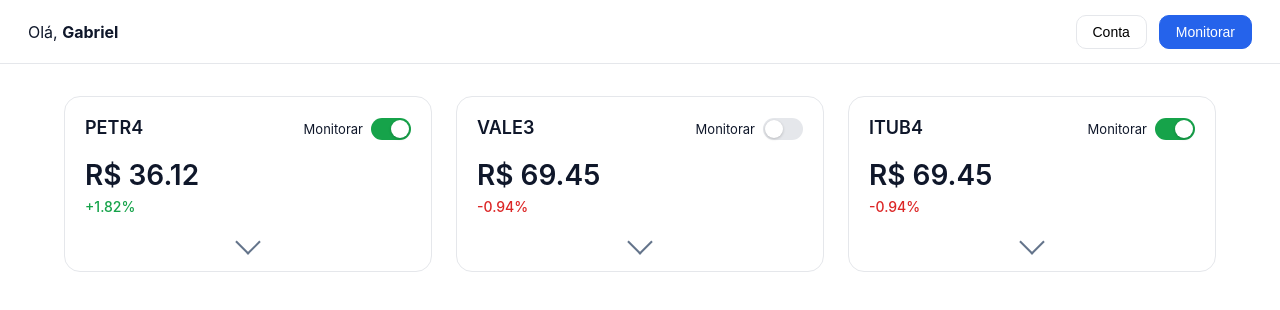
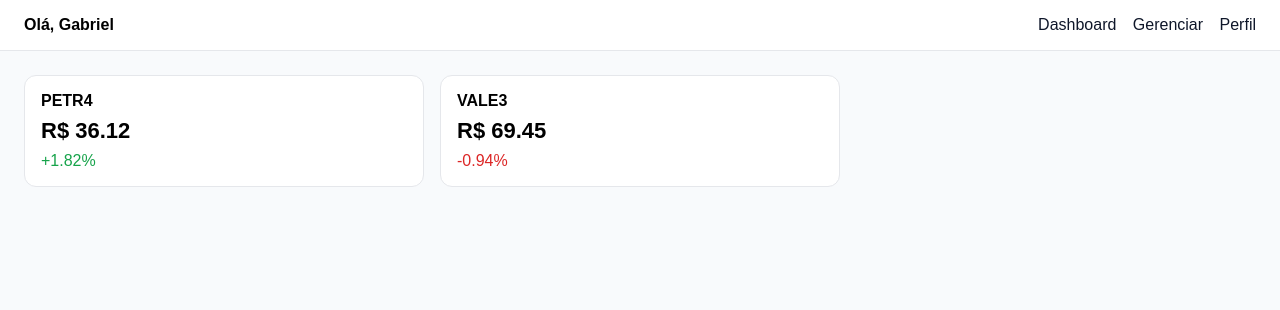
Before and after one commit to ferreiragah-dev/regero, a plain HTML site: page dashboard.html in a window 1280 px wide. Drawn offline with Linux system fonts and the light colour scheme.

Commit message:
Fix navigation links in dashboard

```diff
--- a/dashboard.html
+++ b/dashboard.html
@@ -1,105 +1,110 @@
 <!DOCTYPE html>
 <html lang="pt-BR">
 <head>
-  <meta charset="UTF-8" />
-  <title>Dashboard | Regero</title>
-  <meta name="viewport" content="width=device-width, initial-scale=1.0"/>
+  <meta charset="UTF-8">
+  <title>Dashboard</title>
+  <meta name="viewport" content="width=device-width, initial-scale=1">
 
-  <!-- CSS ABSOLUTO -->
-  <link rel="stylesheet" href="/styles.css">
+  <style>
+    body {
+      font-family: Arial, sans-serif;
+      background: #f8fafc;
+      margin: 0;
+    }
+
+    header {
+      background: #ffffff;
+      padding: 16px 24px;
+      border-bottom: 1px solid #e5e7eb;
+      display: flex;
+      justify-content: space-between;
+      align-items: center;
+    }
+
+    nav a {
+      margin-left: 12px;
+      text-decoration: none;
+      color: #0f172a;
+      font-weight: 500;
+    }
+
+    nav a:hover {
+      text-decoration: underline;
+    }
+
+    .board {
+      padding: 24px;
+      display: grid;
+      grid-template-columns: repeat(auto-fill, minmax(300px, 1fr));
+      gap: 16px;
+    }
+
+    .card {
+      background: #ffffff;
+      border: 1px solid #e5e7eb;
+      border-radius: 12px;
+      padding: 16px;
+    }
+
+    .price {
+      font-size: 22px;
+      font-weight: bold;
+      margin: 8px 0;
+    }
+
+    .up { color: #16a34a; }
+    .down { color: #dc2626; }
+  </style>
 </head>
 <body>
 
-<div class="topbar">
-  <div>Olá, <strong id="username">bem-vindo</strong></div>
-  <div class="nav">
-    <button class="btn">Conta</button>
-    <button class="btn primary">Monitorar</button>
-  </div>
-</div>
+<header>
+  <strong>Olá, <span id="username">usuário</span></strong>
+
+  <!-- NAVEGAÇÃO FUNCIONAL -->
+  <nav>
+    <a href="/dashboard.html">Dashboard</a>
+    <a href="/manage.html">Gerenciar</a>
+    <a href="/profile.html">Perfil</a>
+  </nav>
+</header>
 
 <div class="board" id="board"></div>
 
-<script src="/app.js"></script>
 <script>
-  const user = getUser();
-  document.getElementById('username').innerText = user.name || 'bem-vindo';
+  /* ===== USER ===== */
+  function getUser() {
+    return JSON.parse(localStorage.getItem('user')) || {
+      name: 'Gabriel'
+    };
+  }
+
+  document.getElementById('username').innerText = getUser().name;
+
+  /* ===== STOCKS ===== */
+  function getStocks() {
+    return JSON.parse(localStorage.getItem('stocks')) || [
+      { symbol: 'PETR4', price: 36.12, var: 1.82 },
+      { symbol: 'VALE3', price: 69.45, var: -0.94 }
+    ];
+  }
 
   const board = document.getElementById('board');
-  const timeframes = ['M1','M5','M15','M30','H1','D1'];
+  const stocks = getStocks();
 
-  function normalize(raw) {
-    return raw.map(s => ({
-      symbol: s.symbol,
-      name: s.name || '',
-      monitor: !!s.monitor,
-      tf: s.tf || 'M15',
-      price: s.price || (s.symbol === 'PETR4' ? 36.12 : 69.45),
-      var: s.var ?? (s.symbol === 'PETR4' ? 1.82 : -0.94),
-      expanded: false
-    }));
-  }
+  board.innerHTML = stocks.map(s => `
+    <div class="card">
+      <strong>${s.symbol}</strong>
 
-  let stocks = normalize(getStocks());
+      <div class="price">
+        R$ ${s.price.toFixed(2)}
+      </div>
 
-  function render() {
-    board.innerHTML = stocks.map((s, i) => `
-      <div class="card ${s.expanded ? 'expanded' : ''}">
-
-        <div class="card-header">
-          <div>
-            <div class="symbol">${s.symbol}</div>
-            <div class="company">${s.name}</div>
-          </div>
-
-          <div class="toggle">
-            Monitorar
-            <div class="switch ${s.monitor ? 'on' : ''}"
-                 onclick="toggleMonitor(${i})"></div>
-          </div>
-        </div>
-
-        <div class="price">R$ ${s.price.toFixed(2)}</div>
-
-        <div class="variation ${s.var >= 0 ? 'up' : 'down'}">
-          ${s.var >= 0 ? '+' : ''}${s.var}%
-        </div>
-
-        <div class="expand" onclick="toggleExpand(${i})">
-          <div class="chevron"></div>
-        </div>
-
-        <div class="details">
-          <div class="timeframes">
-            ${timeframes.map(tf => `
-              <div class="tf ${s.tf === tf ? 'active' : ''}"
-                   onclick="setTF(${i}, '${tf}')">${tf}</div>
-            `).join('')}
-          </div>
-        </div>
-
+      <div class="${s.var >= 0 ? 'up' : 'down'}">
+        ${s.var >= 0 ? '+' : ''}${s.var}%
       </div>
-    `).join('');
-  }
-
-  function toggleMonitor(i) {
-    stocks[i].monitor = !stocks[i].monitor;
-    saveStocks(stocks);
-    render();
-  }
-
-  function toggleExpand(i) {
-    stocks[i].expanded = !stocks[i].expanded;
-    render();
-  }
-
-  function setTF(i, tf) {
-    stocks[i].tf = tf;
-    saveStocks(stocks);
-    render();
-  }
-
-  render();
+    </div>
+  `).join('');
 </script>
 
 </body>
```
